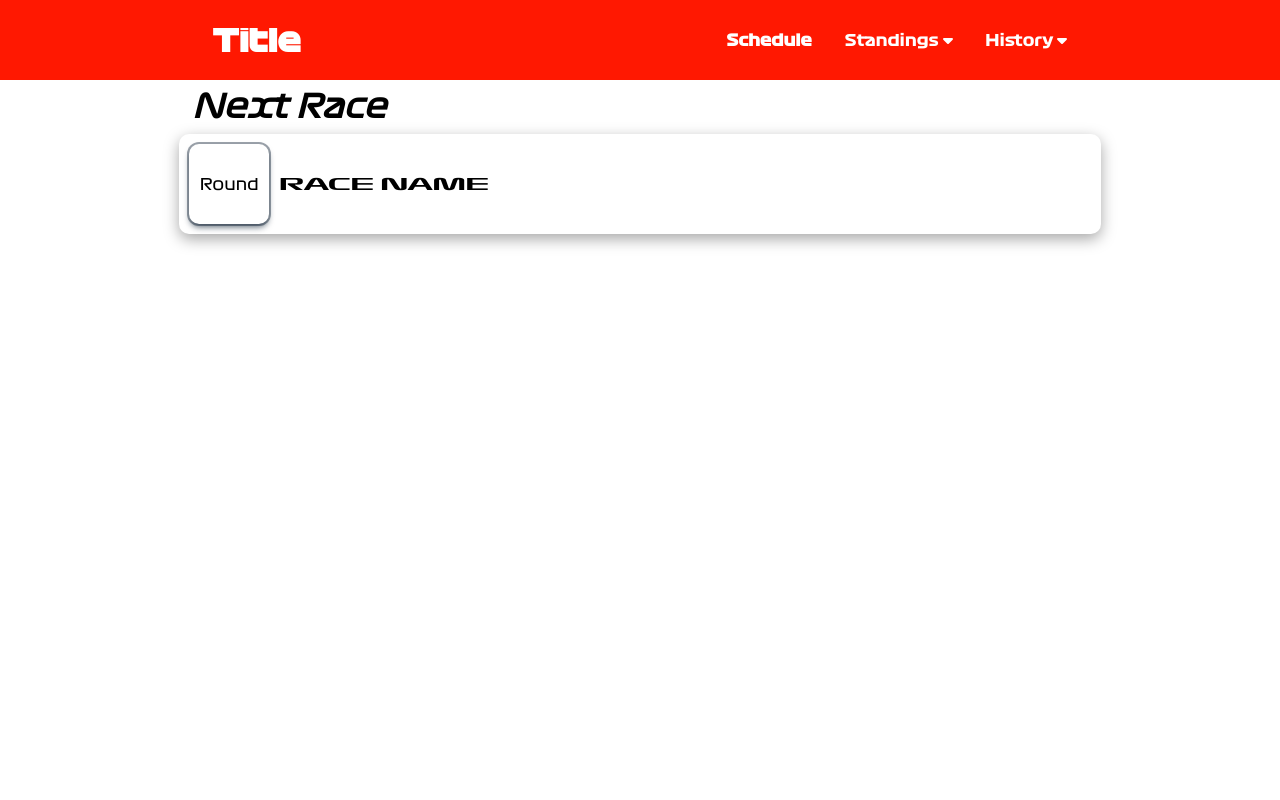
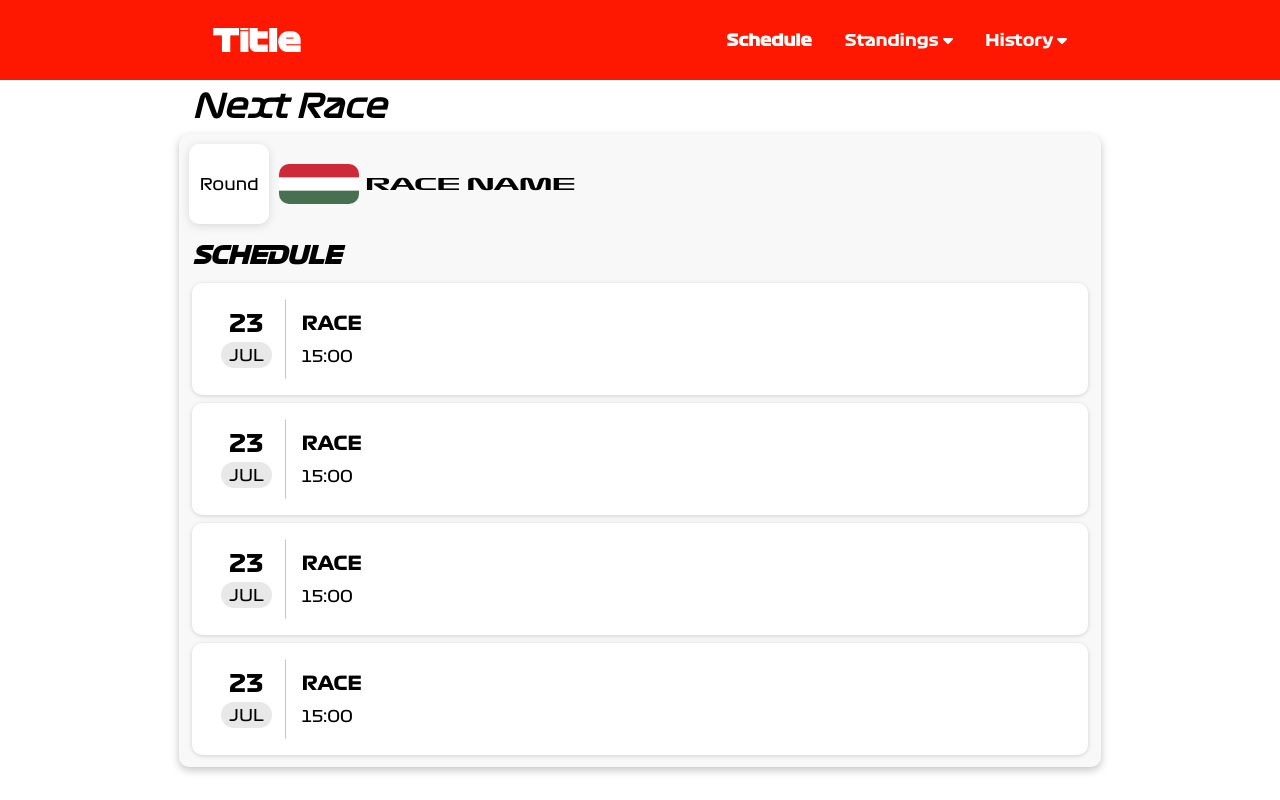
Before and after one commit to David-SDA/f1_webapp, a React (Create React App) app: page / in a window 1280 px wide. Built offline with nearby package versions, Linux system fonts and the light colour scheme; no server answers.

Commit message:
Ajout, modèle du planning d'un week-end de course

```diff
--- a/src/components/NextRace.js
+++ b/src/components/NextRace.js
@@ -25,13 +25,62 @@ export default function NextRace(){
         <div className="nextRaceContainer">
             <h1 className="titleNextRace">Next Race</h1>
             <div className="raceContainer">
-                <div className="roundContainer">
-                    <p className="roundText">Round</p>
-                    <p className="roundNumber">{race?.round}</p>
+                <div className="raceRoundNameContainer">
+                    <div className="roundContainer">
+                        <p className="roundText">Round</p>
+                        <p className="roundNumber">{race?.round}</p>
+                    </div>
+                    <img src={require('../assets/countryFlags/hungary.jpg')} alt="Flag image" className="countryFlag" />
+                    <p className="raceName">RACE NAME</p>
                 </div>
-                <p className="raceName">RACE NAME</p>
+                <h2 className="scheduleText">SCHEDULE</h2>
+                <div className="allSchedule">
+                    <div className="scheduleBox">
+                        <div className="scheduleDate">
+                            <p className="scheduleDateNumber">23</p>
+                            <p className="scheduleDateMonth">JUL</p>
+                        </div>
+                        <div className="verticalBar"></div>
+                        <div className="scheduleSession">
+                            <p className="scheduleSessionName">RACE</p>
+                            <p className="scheduleSessionTime">15:00</p>
+                        </div>
+                    </div>
+                    <div className="scheduleBox">
+                        <div className="scheduleDate">
+                            <p className="scheduleDateNumber">23</p>
+                            <p className="scheduleDateMonth">JUL</p>
+                        </div>
+                        <div className="verticalBar"></div>
+                        <div className="scheduleSession">
+                            <p className="scheduleSessionName">RACE</p>
+                            <p className="scheduleSessionTime">15:00</p>
+                        </div>
+                    </div>
+                    <div className="scheduleBox">
+                        <div className="scheduleDate">
+                            <p className="scheduleDateNumber">23</p>
+                            <p className="scheduleDateMonth">JUL</p>
+                        </div>
+                        <div className="verticalBar"></div>
+                        <div className="scheduleSession">
+                            <p className="scheduleSessionName">RACE</p>
+                            <p className="scheduleSessionTime">15:00</p>
+                        </div>
+                    </div>
+                    <div className="scheduleBox">
+                        <div className="scheduleDate">
+                            <p className="scheduleDateNumber">23</p>
+                            <p className="scheduleDateMonth">JUL</p>
+                        </div>
+                        <div className="verticalBar"></div>
+                        <div className="scheduleSession">
+                            <p className="scheduleSessionName">RACE</p>
+                            <p className="scheduleSessionTime">15:00</p>
+                        </div>
+                    </div>
+                </div>
             </div>
-
         </div>
     );
 }
--- a/src/styles/NextRace.css
+++ b/src/styles/NextRace.css
@@ -14,16 +14,22 @@
 }
 
 .raceContainer{
-    box-shadow: rgba(0, 0, 0, 0.35) 0px 5px 15px;
+    box-shadow: rgba(0, 0, 0, 0.24) 0px 3px 8px;
     border-radius: 10px;
     width: 90%;
+    display: flex;
+    flex-direction: column;
+    background-color: #f8f8f8;
+}
+
+.raceRoundNameContainer{
     display: flex;
     flex-direction: row;
     align-items: center;
 }
 
 .roundContainer{
-    box-shadow: rgba(6, 24, 44, 0.4) 0px 0px 0px 2px, rgba(6, 24, 44, 0.65) 0px 4px 6px -1px, rgba(255, 255, 255, 0.08) 0px 1px 0px inset;
+    box-shadow: rgba(99, 99, 99, 0.2) 0px 2px 8px 0px;
     border-radius: 10px;
     margin: 10px;
     width: 10vh;
@@ -32,6 +38,7 @@
     flex-direction: column;
     justify-content: center;
     align-items: center;
+    background-color: #fff;
 }
 
 .roundText{
@@ -44,6 +51,83 @@
     font-size: 1rem;
 }
 
+.countryFlag{
+    width: 5rem;
+    border-radius: 10px;
+    margin-right: 0.5vw;
+}
+
 .raceName{
     font-family: 'Formula1-Wide';
 }
+
+.scheduleText{
+    margin-left: 1vw;
+    margin-top: 1vh;
+    font-family: 'Formula1-Bold';
+    font-style: italic;
+}
+
+.allSchedule{
+    display: flex;
+    flex-direction: column;
+    margin: 1vh 1vw;
+}
+
+.scheduleBox{
+    display: flex;
+    flex-direction: row;
+    align-items: center;
+    margin: 0.5vh 0;
+    border-radius: 10px;
+    background-color: #ffffff;
+    box-shadow: rgba(0, 0, 0, 0.16) 0px 1px 4px;
+    padding: 1rem;
+}
+
+.scheduleDate{
+    display: flex;
+    flex-direction: column;
+    align-items: center;
+    margin: 0 1vw;
+}
+
+.scheduleDateNumber{
+    font-size: 1.5rem;
+    font-family: 'Formula1-bold';
+    margin-bottom: 0.2vh;
+}
+
+.scheduleDateMonth{
+    background-color: #e8e8e8;
+    border-radius: 20px;
+    text-align: center;
+    padding: 0.2rem 0.5rem;
+    margin-top: 0.2vh;
+    min-width: 3vw;
+    font-family: 'Formula1-Regular';
+}
+
+.verticalBar{
+    background-color: #c8c8c8;
+    width: 0.1vw;
+    height: 10vh;
+    border-radius: 20px;
+}
+
+.scheduleSession{
+    display: flex;
+    flex-direction: column;
+    justify-content: space-evenly;
+    margin-left: 1rem;
+    height: 10vh;
+}
+
+.scheduleSessionName{
+    font-family: 'Formula1-Bold';
+    font-size: 1.2rem;
+}
+
+.scheduleSessionTime{
+    font-family: 'Formula1-Regular';
+}
```
